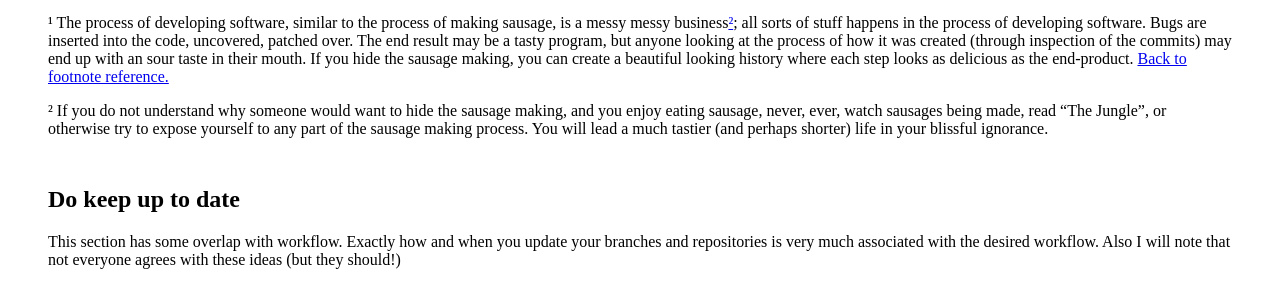
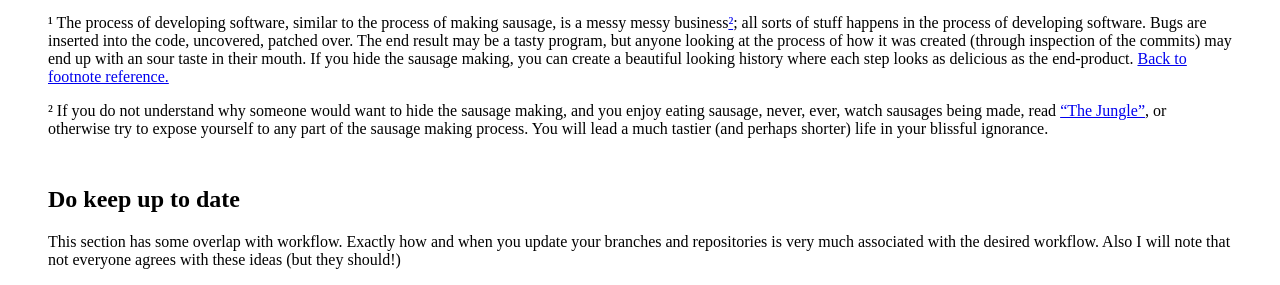
Before and after one commit to SethRobertson/GitBestPractices, a Jekyll site: the page built from index.md, in a window 1280 px wide and 900 px high, scrolled down 6469 px. Shown: the part 158-443 px from the top of the window. Built offline with Jekyll 4.4.1, drawn with Linux system fonts in a browser that asks for light colours; Markdown is read by kramdown in place of the engine named in the settings; part of the change alters nothing that is shown.

```diff
--- a/index.md
+++ b/index.md
@@ -615,10 +615,11 @@ end-product.  <a href="#sausage">Back to footnote reference.</a>
 
 <a name="never_discover_how_sausages_are_made" />² If you do not
 understand why someone would want to hide the sausage making, and you
-enjoy eating sausage, never, ever, watch sausages being made, read
-"The Jungle", or otherwise try to expose yourself to any part of the
-sausage making process.  You will lead a much tastier (and perhaps
-shorter) life in your blissful ignorance.
+enjoy eating sausage, never, ever, watch sausages being made, read <a
+href="http://en.wikipedia.org/wiki/The_Jungle">"The Jungle"</a>, or
+otherwise try to expose yourself to any part of the sausage making
+process.  You will lead a much tastier (and perhaps shorter) life in
+your blissful ignorance.
 
 
 <a name="date" />
```
